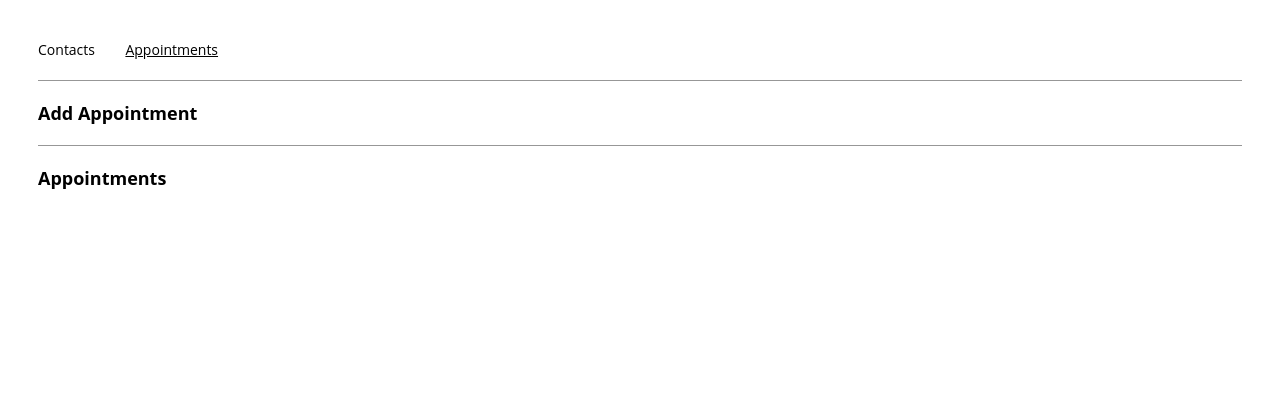
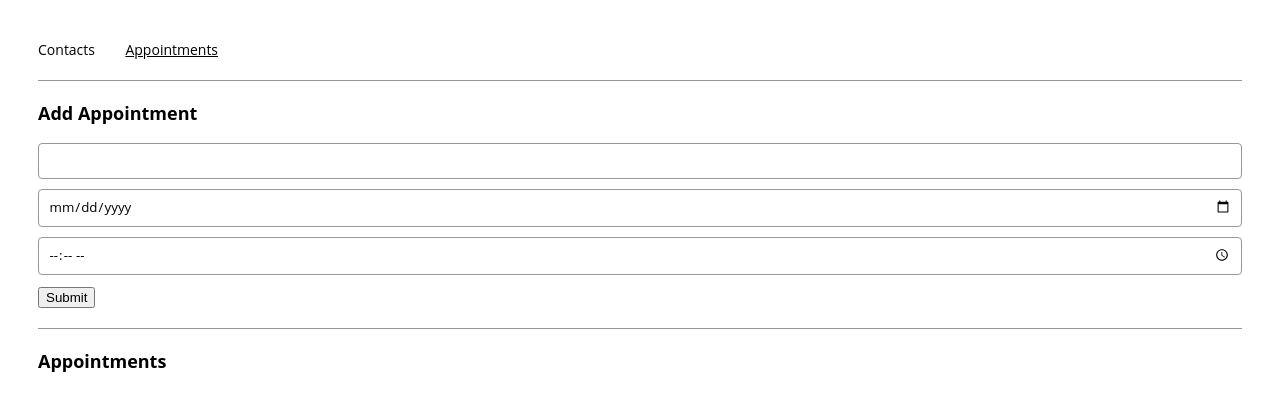
Before and after one commit to stefann9/Appointment-Planner, a React (Create React App) app: page /appointments in a window 1280 px wide. Shown: the top 410 px of the page. Built offline with nearby package versions, Linux system fonts and the light colour scheme.

Commit message:
implement AppointmentForm as stateless that renders form to get appointment info

```diff
--- a/src/components/appointmentForm/AppointmentForm.js
+++ b/src/components/appointmentForm/AppointmentForm.js
@@ -1,26 +1,34 @@
 import React from "react";
-
+import { ContactPicker } from "../contactPicker/ContactPicker";
 const getTodayString = () => {
-  const [month, day, year] = new Date()
-    .toLocaleDateString("en-US")
-    .split("/");
+  const [month, day, year] = new Date().toLocaleDateString("en-US").split("/");
   return `${year}-${month.padStart(2, "0")}-${day.padStart(2, "0")}`;
 };
 
 export const AppointmentForm = ({
   contacts,
-  title,
-  setTitle,
+  currentName,
+  setCurrentName,
   contact,
   setContact,
   date,
   setDate,
   time,
   setTime,
-  handleSubmit
+  handleSubmit,
 }) => {
-
   return (
-    <></>
+    <form onSubmit={handleSubmit}>
+      <input type="text" value={currentName} onChange={(e) => setCurrentName(e.target.value)} />
+      <input
+        type="date"
+        min={getTodayString()}
+        value={date}
+        onChange={(e) => setDate(e.target.value)}
+      />
+      <input type="time" value={time} onChange={(e) => setTime(e.target.value)} />
+      <ContactPicker name="contact" contacts={contacts} value={contact} onChange={(e) => setContact(e.target.value)} />
+      <button type="submit" >Submit</button>
+    </form>
   );
 };
```
